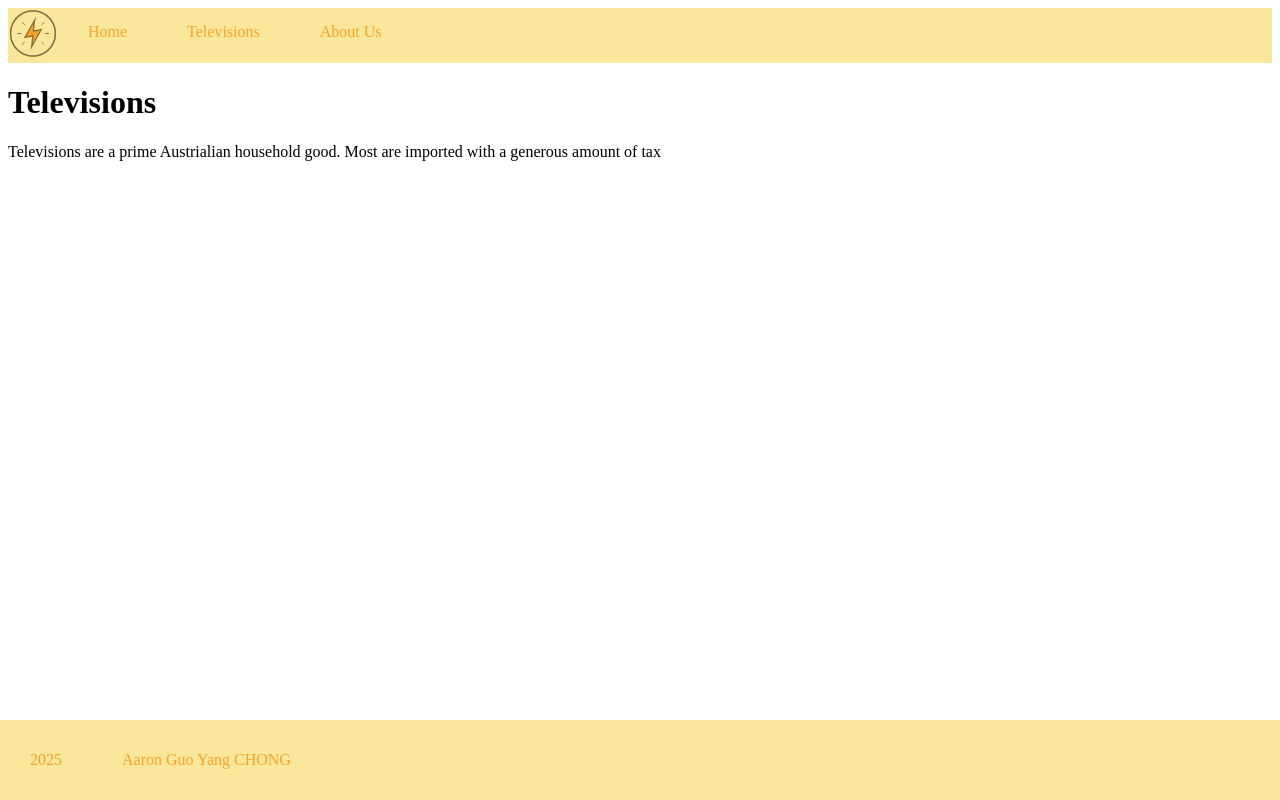
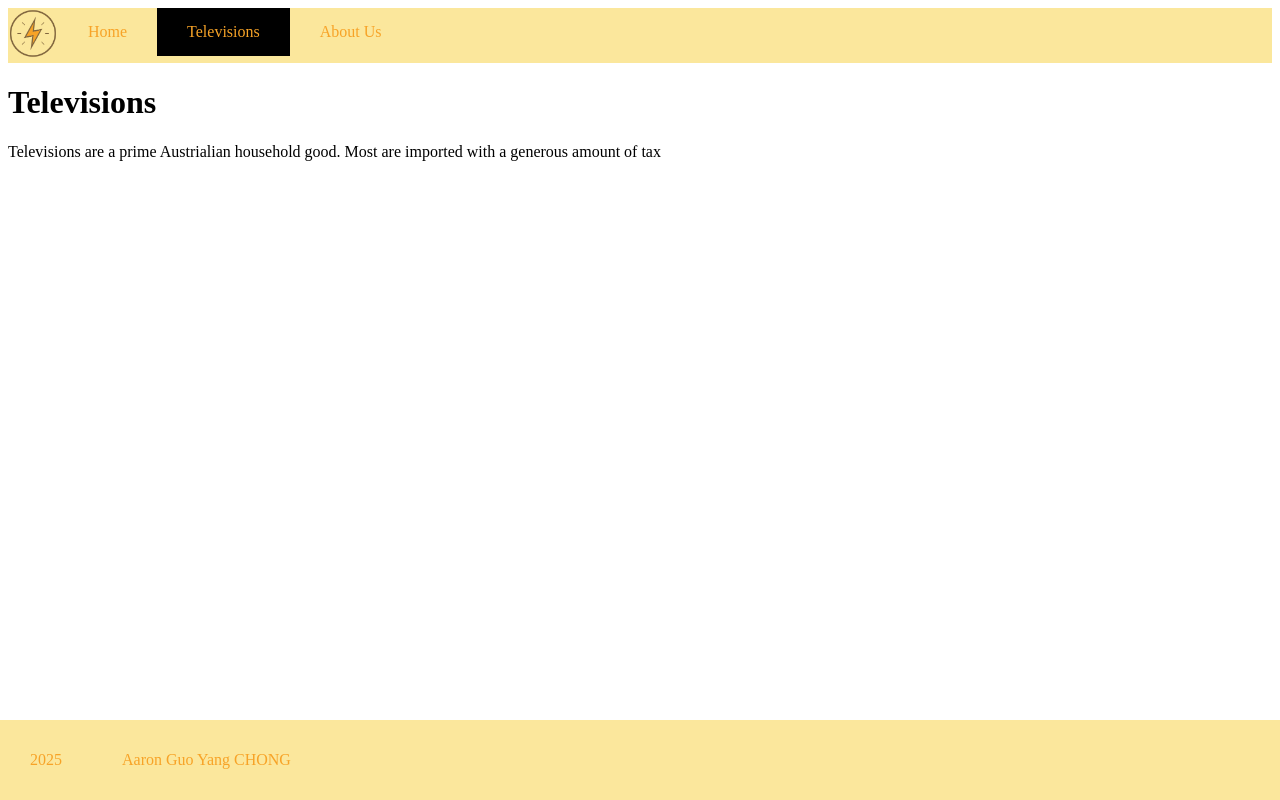
Before and after one commit to Aaron-220223/COS30045-T1, a plain HTML site: page Televisions.html in a window 1280 px wide. Drawn offline with Linux system fonts and the light colour scheme.

Commit message:
Added Highlight
Provides feedback to user about what page they are currently on and provides mouse over feedback to user

```diff
--- a/CommonManager.js
+++ b/CommonManager.js
@@ -7,9 +7,9 @@ class CommonHeader extends HTMLElement
         <div>
         <ul class="navigation">
             <li class="navButton"><img class="navLogo" onclick="Home()" src="PowerIcon.png" alt="Home"></li>
-            <li class="navButton"><a class="navText" onclick="Home()">Home</a></li>
-            <li class="navButton"><a class="navText" onclick="Televisions()">Televisions</a></li>
-            <li class="navButton"><a class="navText" onclick="About()">About Us</a></li>
+            <li class="navButton"><a class="navText" href="/Home.html">Home</a></li>
+            <li class="navButton"><a class="navText" href="/Televisions.html">Televisions</a></li>
+            <li class="navButton"><a class="navText" href="/About_Us.html">About Us</a></li>
         </ul>
         </div>
         `
@@ -32,6 +32,23 @@ class CommonFooter extends HTMLElement
     }
 }
 
+document.addEventListener('click', e=>{
+    const x = e.target.closest('a');
+    if(!x) return;
+    e.preventDefault();
+    window.location.href = x.getAttribute('href');
+});
+
+document.addEventListener('DOMContentLoaded', () => {
+  const path = window.location.pathname;
+  document.querySelectorAll('.navText').forEach(e => {
+    const href = e.getAttribute('href');
+    if (href === path) {
+      e.classList.add('currentHighlight');
+    }
+  });
+});
+
 function Home()
 {
     window.location.href = "/Home.html";
@@ -47,10 +64,5 @@ function About()
     window.location.href = "/About_Us.html";
 }
 
-function highlight()
-{
-    const path = x;
-}
-
 customElements.define('common-header', CommonHeader)
 customElements.define('common-footer', CommonFooter)
--- a/style.css
+++ b/style.css
@@ -11,6 +11,10 @@
 {
     float: left;
     cursor: pointer;
+}
+
+.navText:hover {
+  background-color: yellow;
 }
 
 .navText
@@ -49,3 +53,8 @@
     text-decoration: none;
     float: left;
 }
+
+.currentHighlight
+{
+    background-color: black;
+}
```
Also changed, not shown: Home.html (+0 -2 lines).
